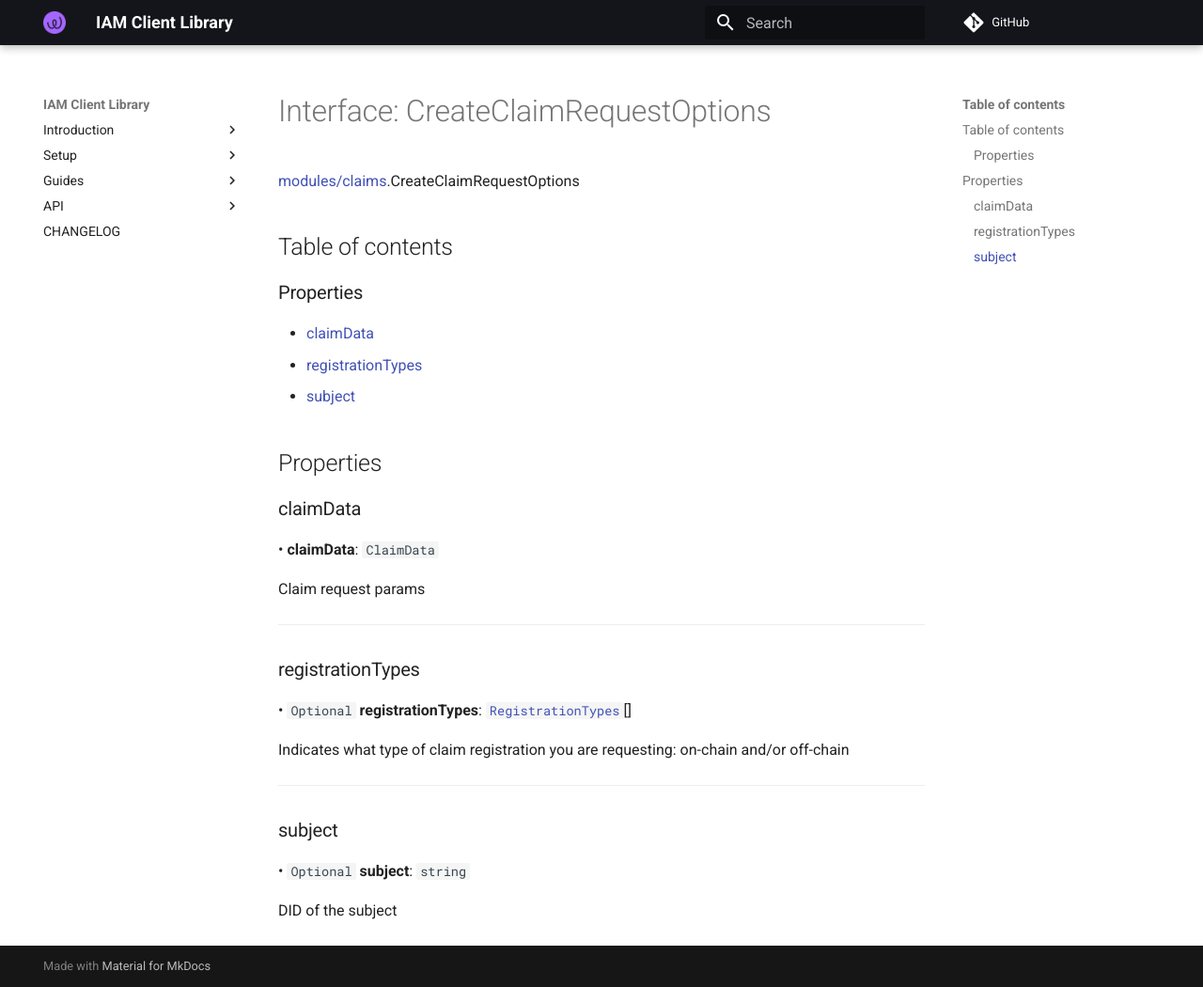
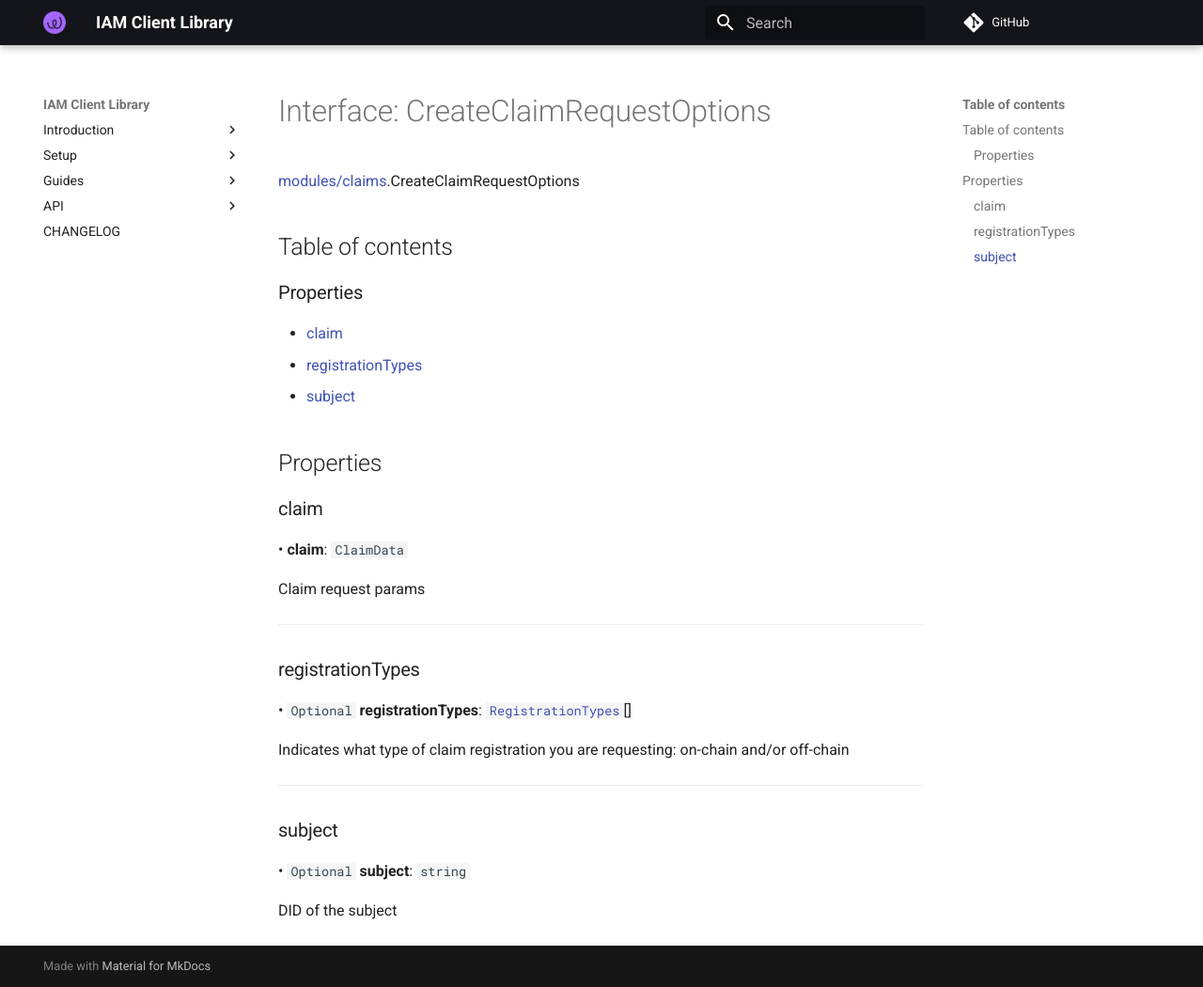
Before and after one commit to energywebfoundation/iam-client-lib, an MkDocs documentation site: the page built from docs/api/interfaces/modules_claims.CreateClaimRequestOptions.md, in a window 1280 px wide and 1050 px high. Shown: the whole window at 94% size. Built offline with MkDocs 1.6.1 and Material for MkDocs 9.7.7, drawn with Linux system fonts in a browser that asks for light colours; comment, search, counter and statistics services are not loaded.

```diff
--- a/docs/api/interfaces/modules_claims.CreateClaimRequestOptions.md
+++ b/docs/api/interfaces/modules_claims.CreateClaimRequestOptions.md
@@ -6,15 +6,15 @@
 
 ### Properties
 
-- [claimData](modules_claims.CreateClaimRequestOptions.md#claimdata)
+- [claim](modules_claims.CreateClaimRequestOptions.md#claim)
 - [registrationTypes](modules_claims.CreateClaimRequestOptions.md#registrationtypes)
 - [subject](modules_claims.CreateClaimRequestOptions.md#subject)
 
 ## Properties
 
-### claimData
+### claim
 
-• **claimData**: `ClaimData`
+• **claim**: `ClaimData`
 
 Claim request params
 
```
Also changed, not shown: 1 other file.
